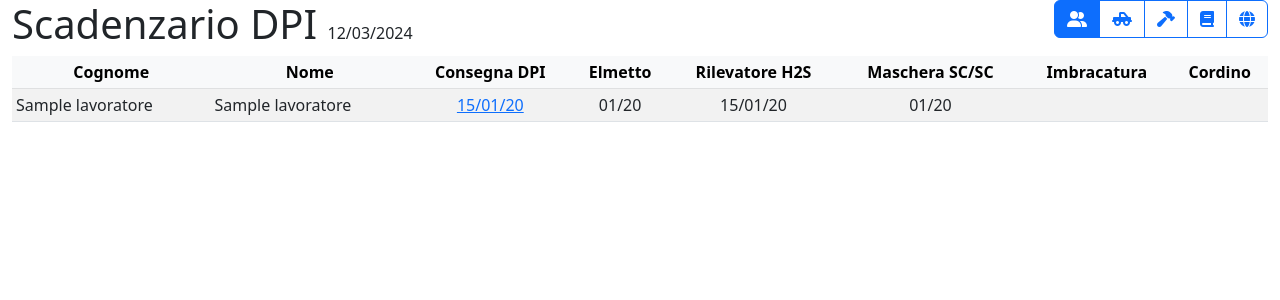
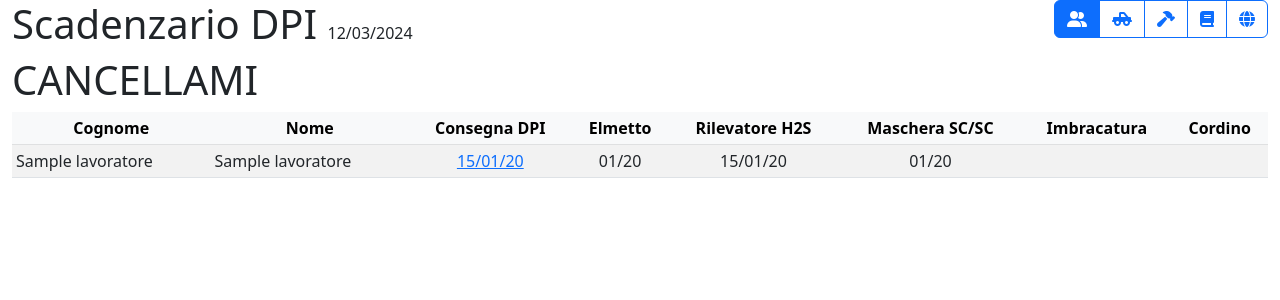
Before and after one commit to superqwe/ottomano, a Django app: page /personale/scadenzario_dpi in a window 1280 px wide. Shown: the top 300 px of the page. Run offline with Django 4.2, Linux system fonts and the light colour scheme; tables that the repository leaves empty hold one stand-in row (values such as "Sample post"); some libraries are stand-ins or nearby versions.

Commit message:
scadenzario dpi vecchio

```diff
--- a/ottomano/personale/templates/personale/scadenzario_dpi.html
+++ b/ottomano/personale/templates/personale/scadenzario_dpi.html
@@ -13,6 +13,7 @@
 
 {% load static %}
 
+<h1>CANCELLAMI</h1>
 
 <div>
     <table class="table table-striped table-sm">
```
